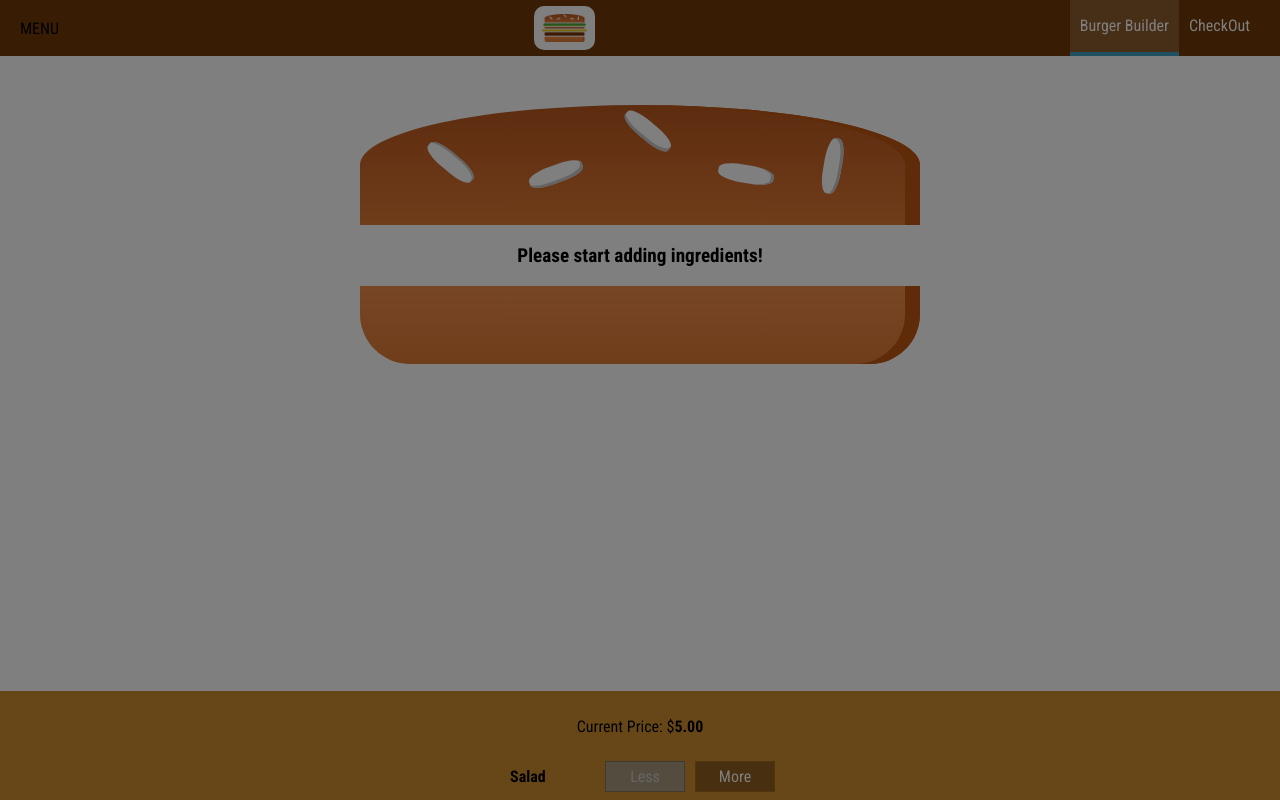
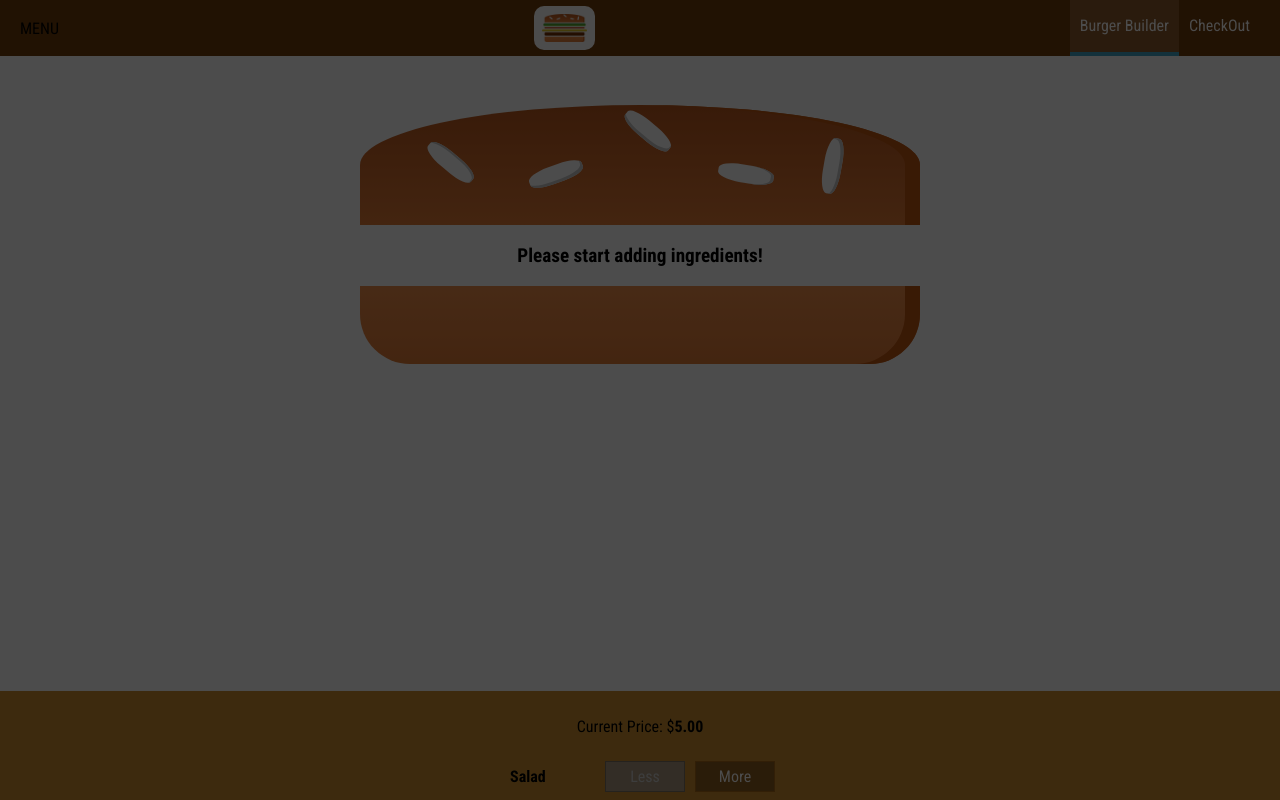
Before and after one commit to dafei-ning/Nui-Hui-Kitchen, a React app: page / in a window 1280 px wide. Shown: the top 800 px of the page. Built offline with nearby package versions, Linux system fonts and the light colour scheme.

Commit message:
change the layout and resue the backdrop

```diff
--- a/src/components/Layout/Layout.js
+++ b/src/components/Layout/Layout.js
@@ -1,4 +1,4 @@
-import React from 'react';
+import React, { Component } from 'react';
 
 import './Layout.css';
 
@@ -7,15 +7,27 @@ import Toolbar from '../Navigation/Toolbar/Toolbar';
 import SideDrawer from '../Navigation/SideDrawer/SideDrawer';
 
 
-const layout = (props) => (
-    <Aux>
-        <Toolbar />
-        <SideDrawer />
-        <div>Toolbar, SideDrawer, Backdrop</div>
-        <main className="Content">
-            {props.children}
-        </main>
-    </Aux>
-);
+class Layout extends Component {
 
-export default layout;
+    state = {
+        showSideDrawer: true
+    }
+
+    sideDrawerClosedHandler = () => {
+        this.setState({showSideDrawer: false});
+    }
+
+    render() {
+        return (
+            <Aux>
+                <Toolbar />
+                <SideDrawer open={this.state.showSideDrawer} closed={this.sideDrawerClosedHandler}/>
+                <div>Toolbar, SideDrawer, Backdrop</div>
+                <main className="Content">
+                    {this.props.children}
+                </main>
+            </Aux>)
+    }
+};
+
+export default Layout;
--- a/src/components/Navigation/SideDrawer/SideDrawer.js
+++ b/src/components/Navigation/SideDrawer/SideDrawer.js
@@ -8,10 +8,14 @@ import Aux from '../../../hoc/Aux';
 
 const sideDrawer = (props) => {
 
+    let attachedClasses = ['SideDrawer', 'Close'];
+    if (props.open) {
+        attachedClasses = ['SideDrawer', 'Open'];
+    }
     return (
         <Aux>
-        <Backdrop show/>
-        <div className="SideDrawer">
+        <Backdrop show={props.open} clicked={props.closed}/>
+        <div className={attachedClasses.join(' ')}>
             <div className="LogoInSideDrawer">
                 <Logo />
             </div>
--- a/src/components/UI/Backdrop/Backdrop.css
+++ b/src/components/UI/Backdrop/Backdrop.css
@@ -5,5 +5,5 @@
     z-index: 100;
     left: 0;
     top: 0;
-    background-color: rgba(0,0,0,0.5);
+    background-color: rgba(0,0,0,0.7);
 }
--- a/src/components/UI/Backdrop/Backdrop.js
+++ b/src/components/UI/Backdrop/Backdrop.js
@@ -4,11 +4,7 @@ import React from 'react';
 import './Backdrop.css'
 
 const backdrop = (props) => (
-    props.show ? <div
-        className="Backdrop"
-        onClick={props.clicked}>
-        </div>
-        : null
+    props.show ? <div className="Backdrop" onClick={props.clicked}></div> : null
 );
 
 export default backdrop;
```
